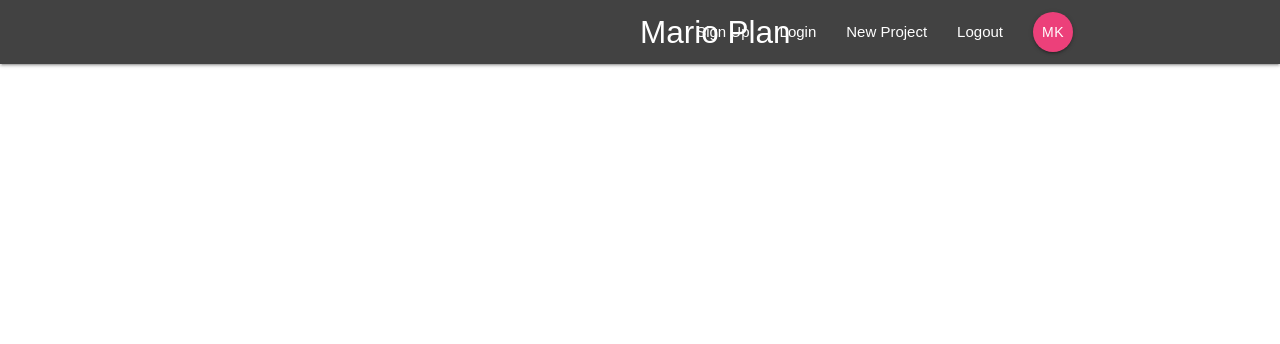
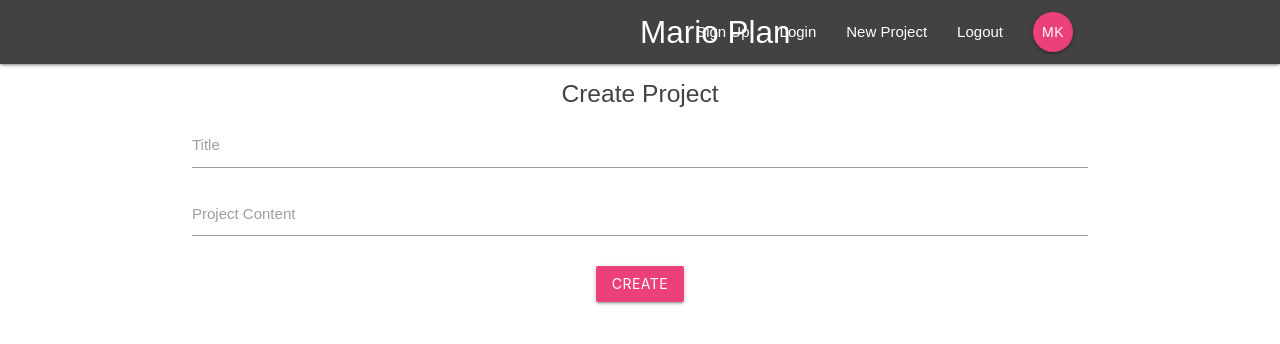
Before and after one commit to Naxos84/React_Redux_Firebase_App_Tutorial, a React (Create React App) app: page /create in a window 1280 px wide. Shown: the top 344 px of the page. Built offline with nearby package versions, Linux system fonts and the light colour scheme.

Commit message:
lesson9
added createproject

```diff
--- a/src/App.tsx
+++ b/src/App.tsx
@@ -5,6 +5,7 @@ import Dashboard from "./components/dashboard/dashboard";
 import ProjectDetails from "./components/projects/projectdetails";
 import SignIn from "./components/auth/signin";
 import SignUp from "./components/auth/signup";
+import CreateProject from "./components/projects/createproject";
 
 export class App extends Component {
   render() {
@@ -17,6 +18,7 @@ export class App extends Component {
             <Route path="/project/:id" component={ProjectDetails} />
             <Route path="/signin" component={SignIn} />
             <Route path="/signup" component={SignUp} />
+            <Route path="/create" component={CreateProject} />
           </Switch>
         </div>
       </BrowserRouter>
--- a/src/components/auth/signin.tsx
+++ b/src/components/auth/signin.tsx
@@ -26,7 +26,7 @@ class SignIn extends Component<SignInProps> {
   handleSubmit = (e: React.MouseEvent<HTMLButtonElement>) => {
     e.persist();
     e.preventDefault();
-    console.log(e);
+    console.log(this.state);
   };
 
   render() {
--- a/src/components/projects/createproject.tsx
+++ b/src/components/projects/createproject.tsx
@@ -0,0 +1,64 @@
+import React, { Component } from "react";
+import { RouteComponentProps } from "react-router";
+
+interface CreateProjectState {
+  title: string;
+  content: string;
+}
+interface CreateProjectProps extends RouteComponentProps {}
+
+class CreateProject extends Component<CreateProjectProps> {
+  state: CreateProjectState;
+  constructor(props: CreateProjectProps) {
+    super(props);
+    this.state = {
+      title: "",
+      content: ""
+    };
+  }
+  handleChange = (
+    e: React.ChangeEvent<HTMLInputElement | HTMLTextAreaElement>
+  ) => {
+    e.persist();
+    this.setState({
+      [e.target.id]: e.target.value
+    });
+  };
+  handleSubmit = (e: React.MouseEvent<HTMLButtonElement>) => {
+    e.persist();
+    e.preventDefault();
+    console.log(this.state);
+  };
+
+  render() {
+    return (
+      <div className="container">
+        <form onSubmit={() => {}} className="white">
+          <h5 className="grey-text text-darken-3">Create Project</h5>
+          <div className="input-field">
+            <label htmlFor="title">Title</label>
+            <input type="text" id="title" onChange={this.handleChange} />
+          </div>
+          <div className="input-field">
+            <label htmlFor="content">Project Content</label>
+            <textarea
+              id="content"
+              className="materialize-textarea"
+              onChange={this.handleChange}
+            />
+          </div>
+          <div className="input-field">
+            <button
+              className="btn pink lighten-1 z-dept"
+              onClick={this.handleSubmit}
+            >
+              Create
+            </button>
+          </div>
+        </form>
+      </div>
+    );
+  }
+}
+
+export default CreateProject;
```
